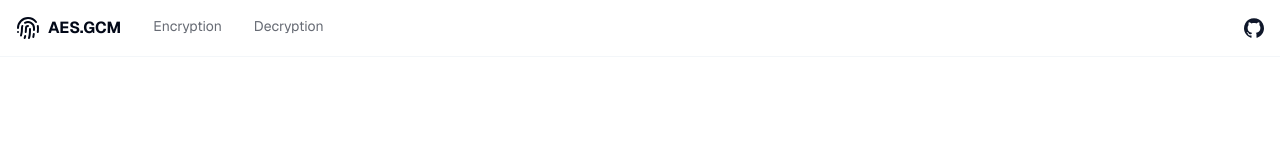
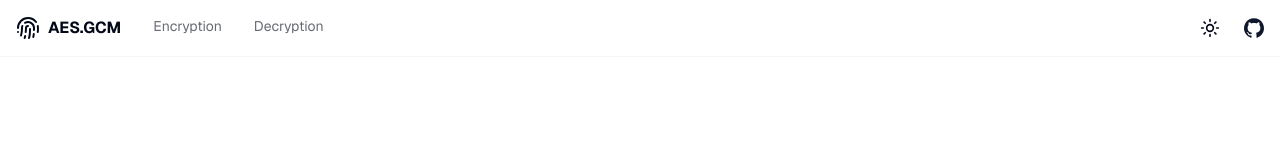
Before and after one commit to 3Peet/aes-gcm, a Next.js app: page / in a window 1280 px wide. Shown: the top 145 px of the page. Built offline with nearby package versions, Linux system fonts and the light colour scheme.

Commit message:
✨ Add dark mode

```diff
--- a/app/layout.tsx
+++ b/app/layout.tsx
@@ -6,6 +6,8 @@ import { Toaster } from "@/components/ui/sonner"
 import SiteHeader from "@/components/site-header"
 
 import "./globals.css"
+
+import { ThemeProvider } from "@/components/theme-provider"
 
 export const metadata: Metadata = {
   title: "AES GCM Encrypt and Decrypt file online",
@@ -21,9 +23,16 @@ export default function RootLayout({
   return (
     <html lang="en" className={`${GeistSans.variable} ${GeistMono.variable}`}>
       <body>
-        <SiteHeader />
-        {children}
-        <Toaster richColors />
+        <ThemeProvider
+          attribute="class"
+          defaultTheme="light"
+          enableSystem
+          disableTransitionOnChange
+        >
+          <SiteHeader />
+          {children}
+          <Toaster richColors />
+        </ThemeProvider>
       </body>
     </html>
   )
--- a/components/site-header.tsx
+++ b/components/site-header.tsx
@@ -1,5 +1,7 @@
 import Link from "next/link"
 import { Fingerprint } from "lucide-react"
+
+import ThemeSwitcher from "./theme-switcher"
 
 export default function SiteHeader() {
   return (
@@ -23,6 +25,8 @@ export default function SiteHeader() {
             Decryption
           </Link>
         </nav>
+        <div className="flex items-center gap-4">
+          <ThemeSwitcher />
           <Link
             href="https://github.com/3Peet/aes-gcm"
             className="text-primary h-5 w-5"
@@ -36,6 +40,7 @@ export default function SiteHeader() {
             </svg>
           </Link>
         </div>
+      </div>
     </header>
   )
 }
--- /dev/null
+++ b/components/theme-provider.tsx
@@ -0,0 +1,9 @@
+"use client"
+
+import * as React from "react"
+import { ThemeProvider as NextThemesProvider } from "next-themes"
+import { type ThemeProviderProps } from "next-themes/dist/types"
+
+export function ThemeProvider({ children, ...props }: ThemeProviderProps) {
+  return <NextThemesProvider {...props}>{children}</NextThemesProvider>
+}
--- /dev/null
+++ b/components/theme-switcher.tsx
@@ -0,0 +1,29 @@
+"use client"
+
+import { MoonIcon, SunIcon } from "lucide-react"
+import { useTheme } from "next-themes"
+
+import { Button } from "@/components/ui/button"
+
+export default function ThemeSwitcher() {
+  const { setTheme } = useTheme()
+
+  return (
+    <>
+      <Button
+        onClick={() => setTheme("dark")}
+        className="block px-2 dark:hidden"
+        variant="ghost"
+      >
+        <SunIcon size={20} />
+      </Button>
+      <Button
+        onClick={() => setTheme("light")}
+        className="hidden px-2 dark:block"
+        variant="ghost"
+      >
+        <MoonIcon size={20} />
+      </Button>
+    </>
+  )
+}
--- a/components/ui/sonner.tsx
+++ b/components/ui/sonner.tsx
@@ -1,16 +1,16 @@
 "use client"
 
-// import { useTheme } from "next-themes" // TODO: Implement dark mode on this app.
+import { useTheme } from "next-themes"
 import { Toaster as Sonner } from "sonner"
 
 type ToasterProps = React.ComponentProps<typeof Sonner>
 
 const Toaster = ({ ...props }: ToasterProps) => {
-  // const { theme = "system" } = useTheme()
+  const { theme = "system" } = useTheme()
 
   return (
     <Sonner
-      // theme={theme as ToasterProps["theme"]}
+      theme={theme as ToasterProps["theme"]}
       className="toaster group"
       toastOptions={{
         classNames: {
```
Lines whose indentation alone changed are shown as unchanged.
